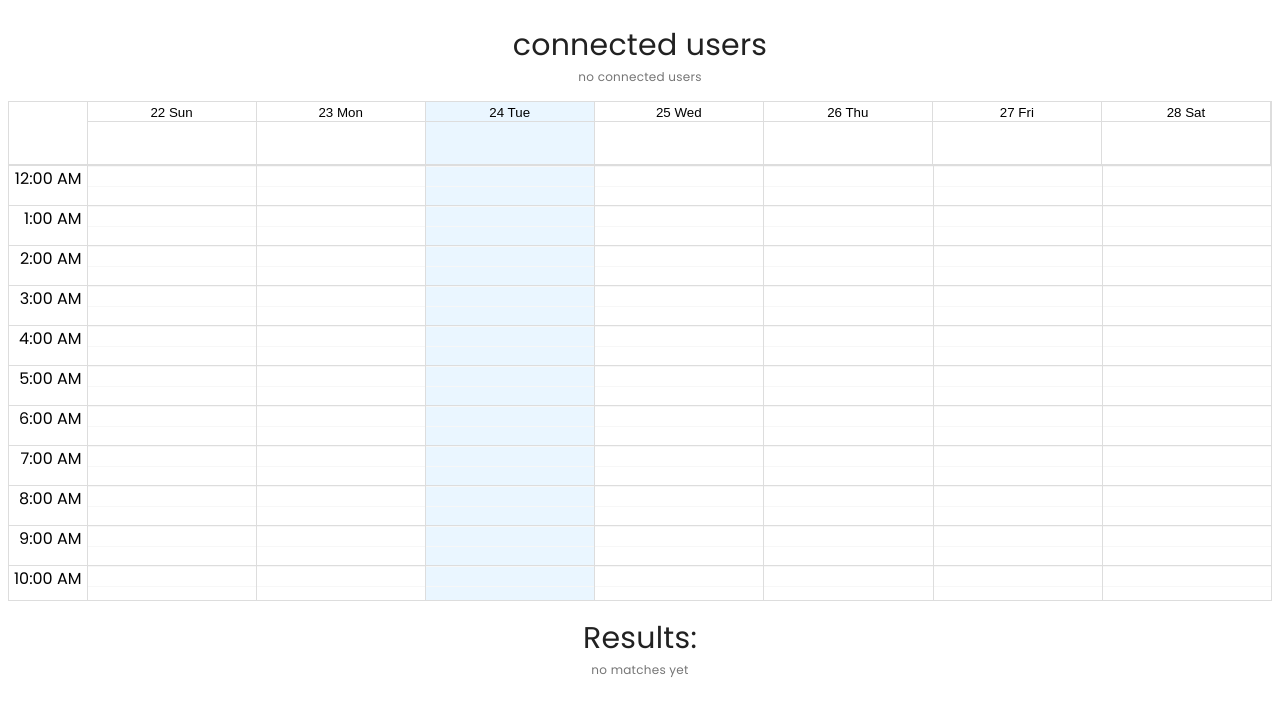
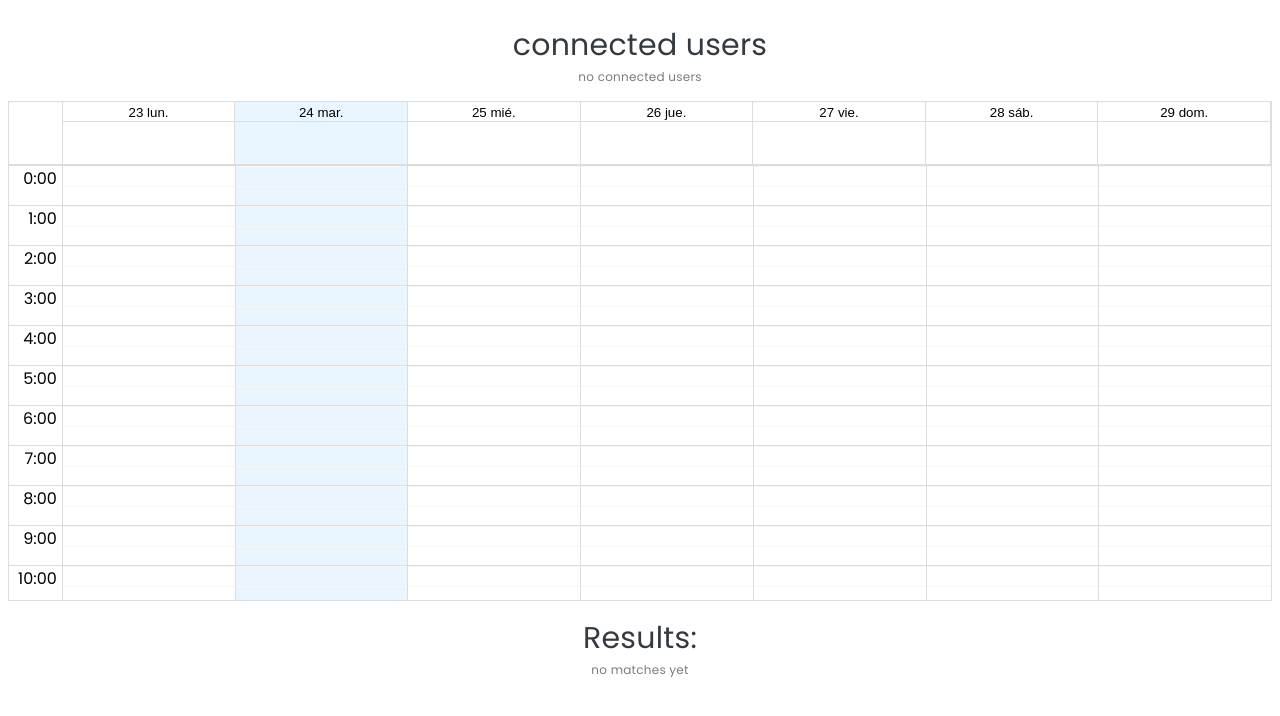
Before and after one commit to dengue8830/whendowematch-web-client, a React (Create React App) app: page / in a window 1280 px wide. Shown: the top 716 px of the page. Built offline with nearby package versions, Linux system fonts and the light colour scheme.

Commit message:
agregado styles

```diff
--- a/src/components/App.tsx
+++ b/src/components/App.tsx
@@ -3,19 +3,29 @@ import './App.css';
 import { ConnectedUsers } from './connectedUsers/ConnectedUsers';
 import { Calendar } from './Calendar';
 import { Results } from './results/Results';
-import styled from 'styled-components';
+import styled, { ThemeProvider } from 'styled-components';
+import { companyStyles } from '../styles/theme';
+import 'moment/locale/es';
+
+companyStyles.setStyles({ theme: 'white', primaryColor: '#e91e63', contrastPrimaryColor: 'white' });
+
 
 export function App() {
   return (
-    <Container>
-      <ConnectedUsers />
-      <Calendar />
-      <Results />
-    </Container>
+    <ThemeProvider theme={companyStyles.styles}>
+      <Container>
+        <ConnectedUsers />
+        <Calendar />
+        <Results />
+      </Container>
+    </ThemeProvider>
   );
 }
 
 const Container = styled.div`
   display: flex;
   flex-direction: column;
+  /* height: 100vh;
+  width: 100vw; */
+  background-color: ${props => props.theme.screenColor};
 `
--- a/src/components/Calendar.tsx
+++ b/src/components/Calendar.tsx
@@ -1,4 +1,3 @@
-// const BigCalendar = require('react-big-calendar');
 import * as React from 'react';
 import { Calendar as BigCalendar, momentLocalizer } from 'react-big-calendar';
 import 'react-big-calendar/lib/css/react-big-calendar.css';
@@ -19,8 +18,6 @@ interface IEvent {
 
 const someevents = [{
   title: 'some title',
-  // start: moment(),
-  // end: moment().add(1, 'hour'),
   start: new Date(),
   end: moment().add(1, 'hour').toDate(),
   // allDay: false
--- a/src/components/base/Text.tsx
+++ b/src/components/base/Text.tsx
@@ -14,12 +14,12 @@ import styled from 'styled-components';
 // `
 
 export const Text = styled.label`
-  font-family: Poppins;
+  font-family: ${props => props.theme.text.fontFamily};
   letter-spacing: 0.25px;
-  font-size: 15px;
-  color: #212121;
+  font-size: ${props => props.theme.text.fontSize};
+  color: ${props => props.theme.screenContrastColor};
 `
 export const NoteText = styled(Text)`
   font-size: 12px;
-  color: #757575;
+  color: ${props => props.theme.noteColor};
 `
--- /dev/null
+++ b/src/styles/theme.ts
@@ -0,0 +1,83 @@
+export interface ICompanyStyles {
+  theme: 'white' | 'dark'
+  primaryColor: string
+  contrastPrimaryColor: string
+  dangerColor: string
+  warningColor: string
+  infoColor: string
+  successColor: string
+  disabledColor: string // screen.colors.disabled
+  noteColor: string
+  screenColor: string
+  screenContrastColor: string
+  text: {
+    fontFamily: string
+    fontSize: string
+  }
+}
+
+export const fixedColors = {
+  danger: '#ff3d3e',
+  warning: '#ffc700',
+  info: '#2864ff',
+  success: '#00d963',
+  coin: '#FAB42C'
+}
+
+interface IStyleParams {
+  theme: 'white' | 'dark'
+  primaryColor: string
+  contrastPrimaryColor: string
+}
+
+export function generateStyles(params: IStyleParams): ICompanyStyles {
+  const { theme, primaryColor, contrastPrimaryColor } = params;
+  const isWhite = theme === 'white';
+  const screenColor = isWhite ? 'white' : '#343A40';
+  const screenContrastColor = isWhite ? '#343A40' : 'white';
+  const screenNoteColor = isWhite ? '#767c83' : '#6D7175';
+  // const inputDefaultColor = isWhite ? inputWhiteThemeDefaultColor : inputDarkThemeDefaultColor;
+  // const inputDisabledColor = isWhite ? inputWhiteDisabledColor : inputDarkThemeDisabledColor;
+
+  return {
+    theme: params.theme,
+    primaryColor: params.primaryColor,
+    contrastPrimaryColor: params.contrastPrimaryColor,
+    dangerColor: fixedColors.danger,
+    warningColor: fixedColors.warning,
+    infoColor: fixedColors.info,
+    successColor: fixedColors.success,
+    disabledColor: '#BDBDBD',
+    noteColor: screenNoteColor,
+    screenColor,
+    screenContrastColor: screenContrastColor,
+    text: {
+      fontFamily: 'Poppins',
+      fontSize: '15px'
+    }
+  }
+}
+
+/**
+ * This allows us to use styles imperatively in any place in any moment.
+ * This solves the problem when we just have styles on styledcomponents and we need them in other non-react places too.
+ */
+class CompanyStyle {
+  styles: ICompanyStyles
+
+  constructor() {
+    // We always have a style defined.
+    this.styles = generateStyles({ theme: 'white', primaryColor: 'teal', contrastPrimaryColor: 'white' });
+  }
+
+  setStyles = (params: IStyleParams) => {
+    if (!params.theme || !params.primaryColor || !params.contrastPrimaryColor) {
+      console.warn('STYLE_WARN', 'Trying to setStyles without enough params');
+      return;
+    }
+    this.styles = generateStyles(params);
+  }
+
+}
+
+export const companyStyles = new CompanyStyle();
```
Also changed, not shown: src/types/styled.d.ts (added, +7 -0 lines).
